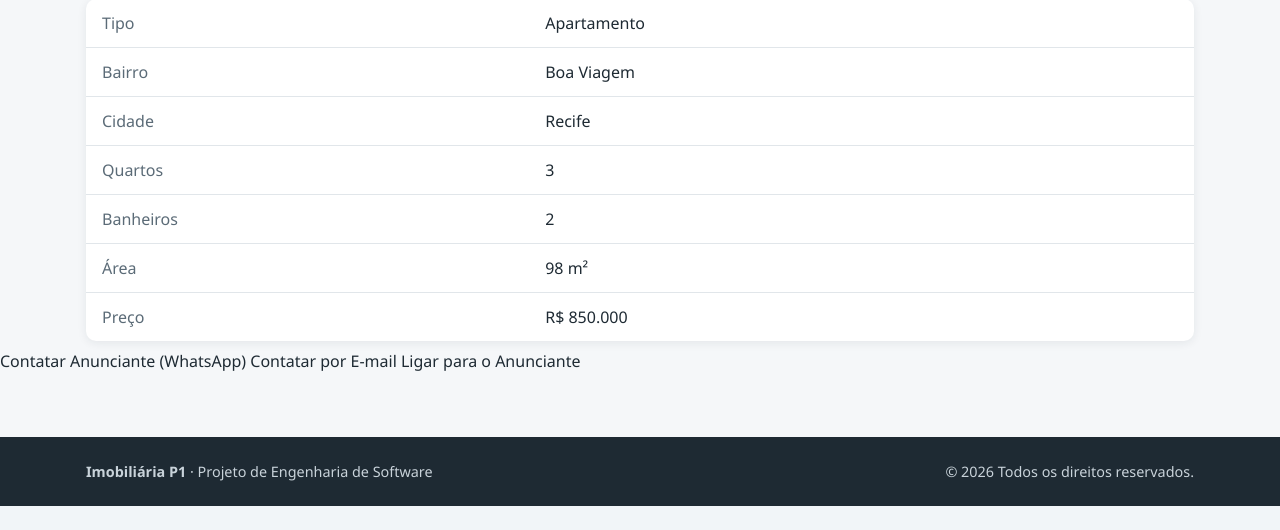
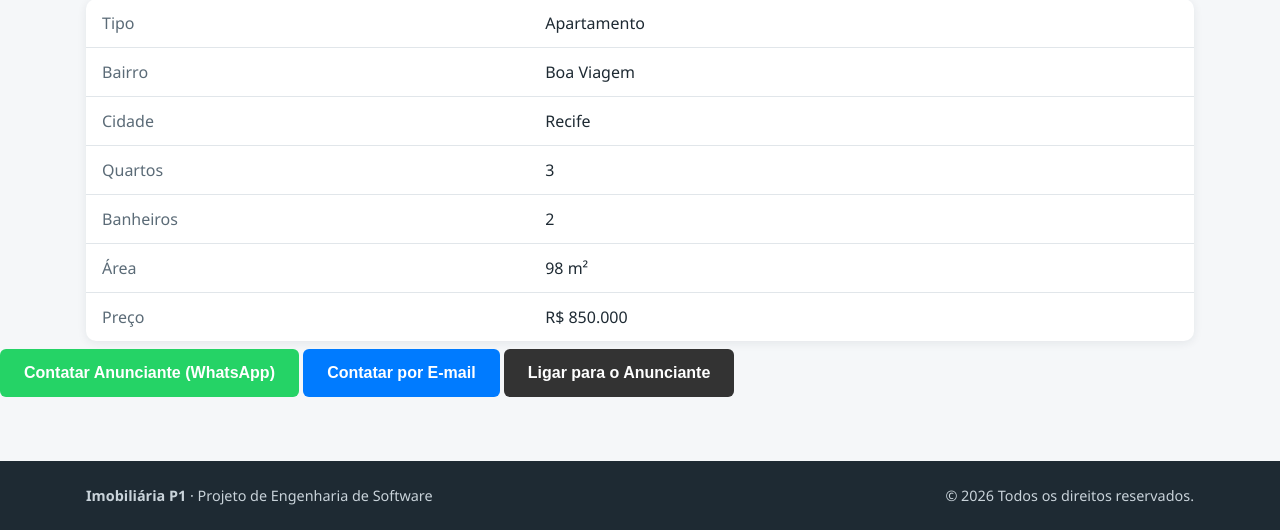
Before and after one commit to devmarcos-santos/Projeto-P1-E.S, a Flask app: page /imoveis/1 in a window 1280 px wide. Shown: the part 753-1283 px from the top of the page. Before the commit the page ends 1259 px from the top, so only its background shows below. Run offline with Flask 3, Linux system fonts and the light colour scheme.

Commit message:
feat: adiciona css do botao de contato

```diff
--- a/static/css/style.css
+++ b/static/css/style.css
@@ -637,3 +637,34 @@ a {
         grid-template-columns: 1fr;
     }
 }
+/*botao_contato*/
+.btn-contatar {
+  display: inline-block;
+  padding: 12px 24px;
+  font-family: Arial, sans-serif;
+  font-size: 16px;
+  font-weight: bold;
+  text-decoration: none;
+  color: #ffffff;
+  border-radius: 6px;
+  transition: background-color 0.3s ease, transform 0.2s ease;
+  cursor: pointer;
+}
+
+
+.btn-contatar:hover {
+  transform: translateY(-2px);
+  opacity: 0.9;
+}
+
+.btn-whatsapp {
+  background-color: #25D366; /* Verde WhatsApp */
+}
+
+.btn-email {
+  background-color: #007BFF; /* Azul padrão */
+}
+
+.btn-ligar {
+  background-color: #333333; /* Cinza escuro */
+}
```
